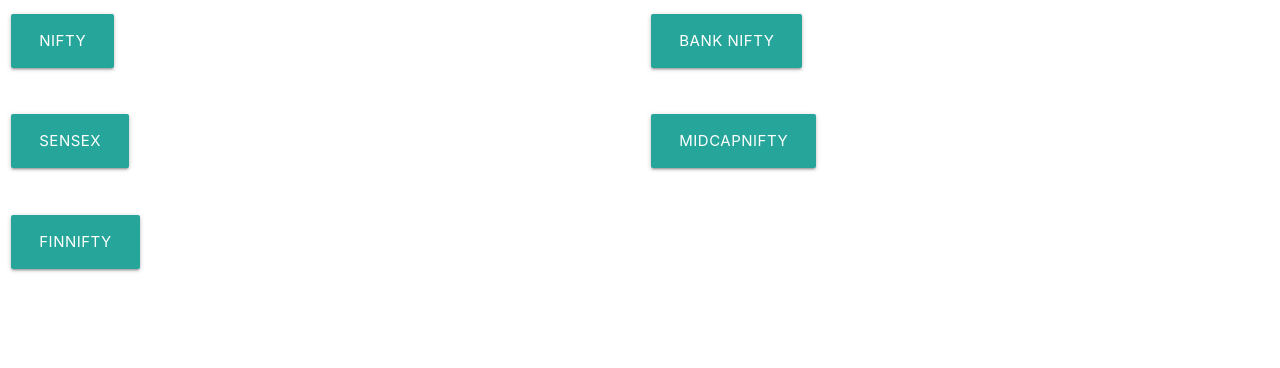
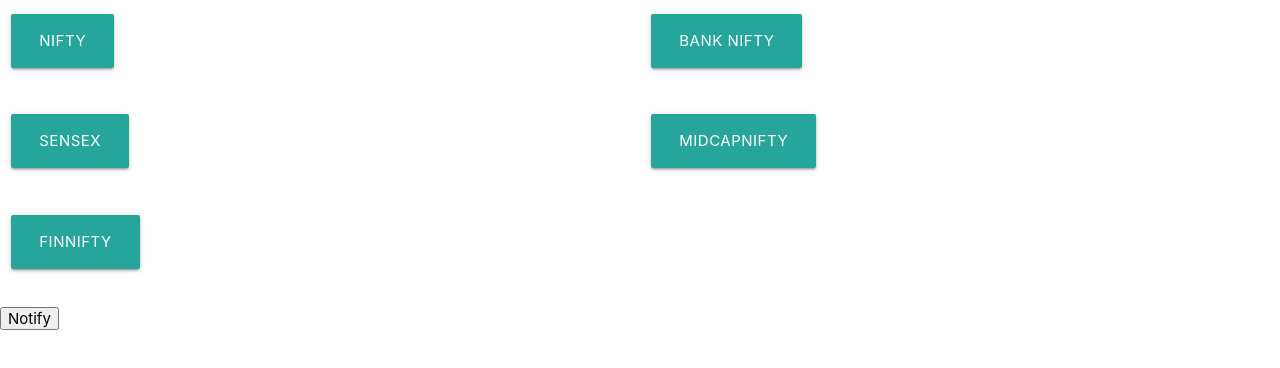
Before and after one commit to sajinct/sajinct.github.io, a plain HTML site: page TradeBox/index.html in a window 1280 px wide. Shown: the part 422-790 px from the top of the page. Drawn offline with nearby package versions, Linux system fonts and the light colour scheme.

Commit message:
Implement notification feature in index.html
Add a notification button and script for alerts

```diff
--- a/TradeBox/index.html
+++ b/TradeBox/index.html
@@ -43,6 +43,16 @@
       </div>
 
 </div>
+	<button onclick="notify()">Notify</button>
+	<script>
+Notification.requestPermission();
+
+function notify() {
+  new Notification("Intranet Alert", {
+    body: "Works without HTTPS & Internet"
+  });
+}
+</script>
 	 <!-- Compiled and minified JavaScript -->
     <script src="https://cdnjs.cloudflare.com/ajax/libs/materialize/1.0.0/js/materialize.min.js"></script>
 
```
